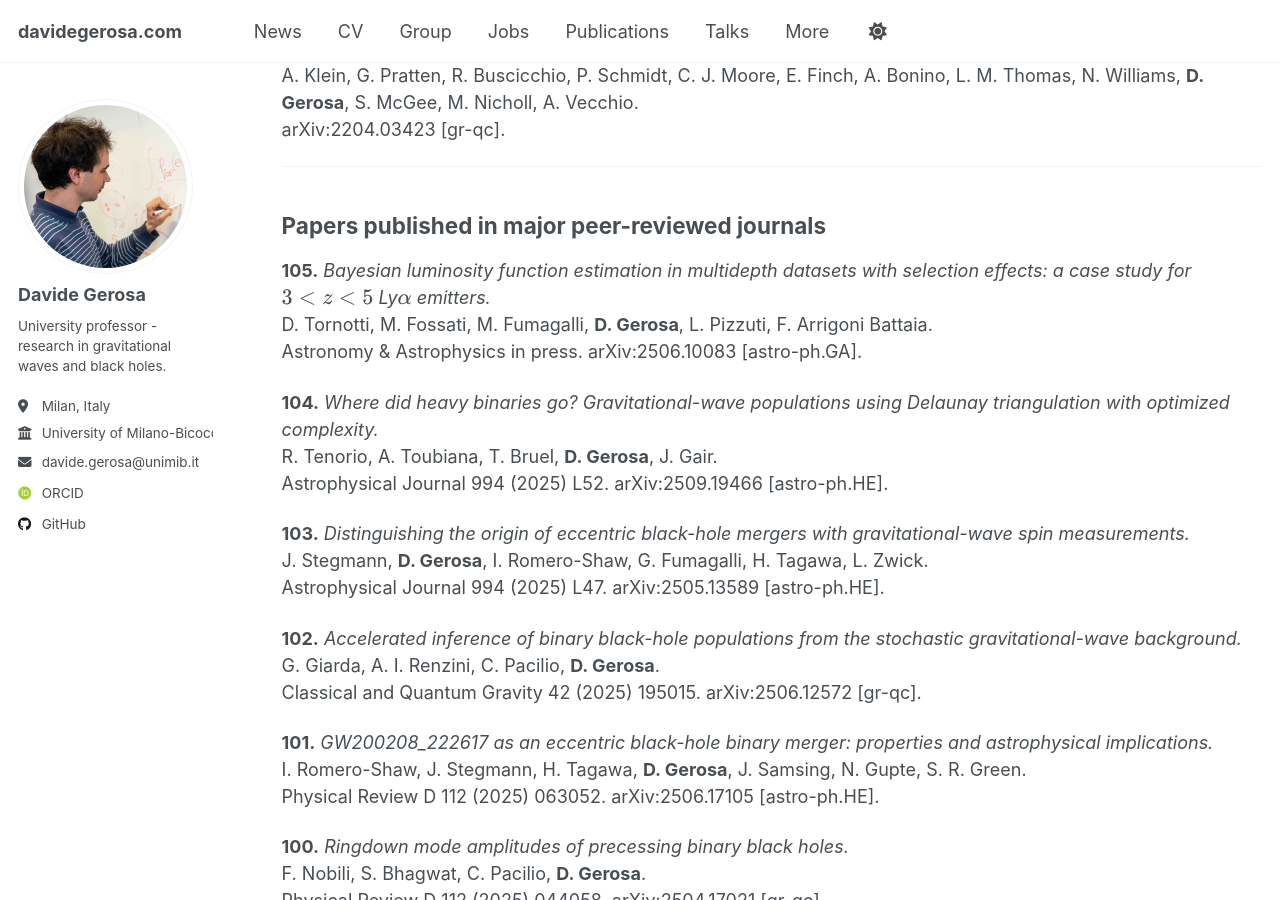
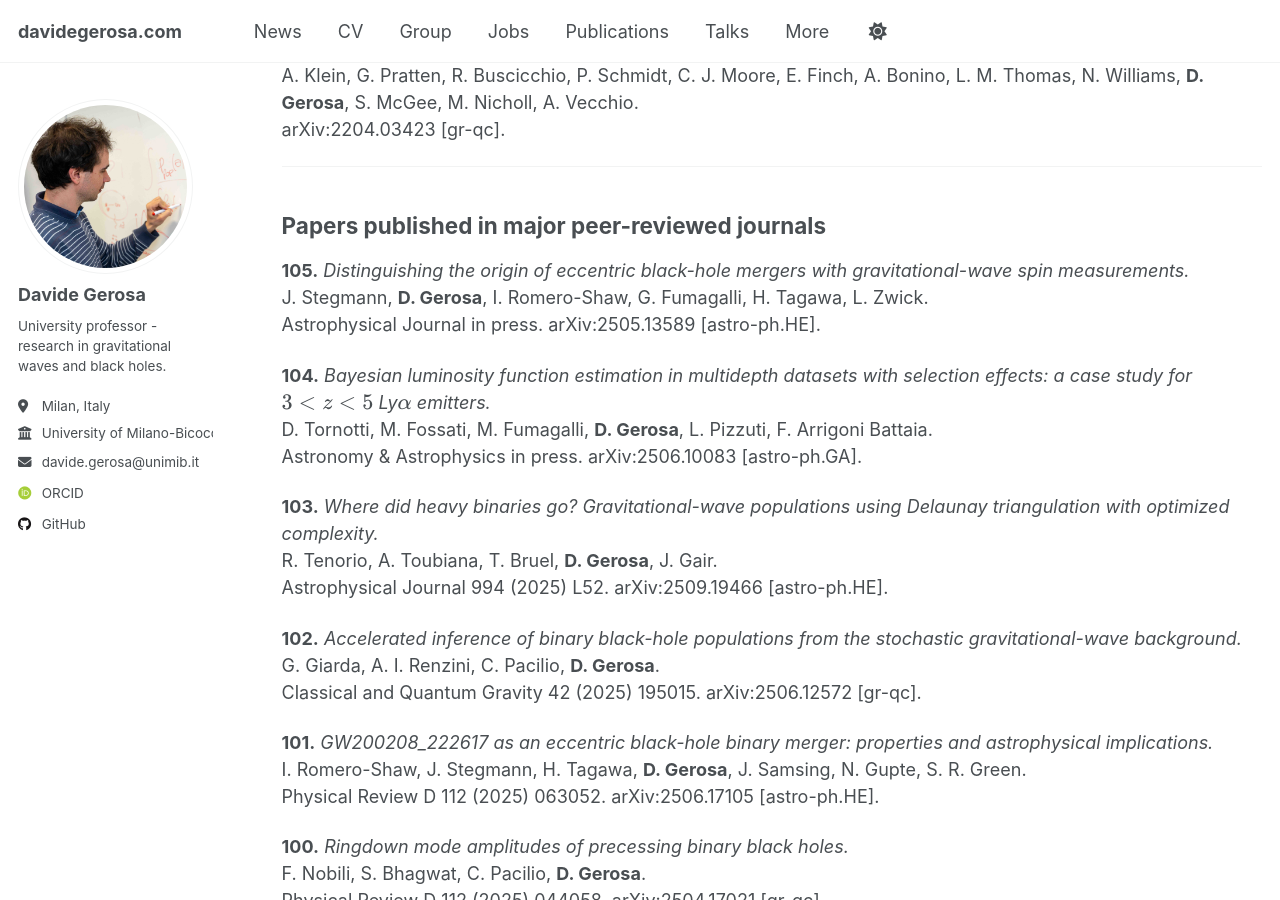
Before and after one commit to dgerosa/website, a Jekyll site: the page built from _pages/publications.md, in a window 1280 px wide and 900 px high, scrolled down 1443 px. Built offline with Jekyll 4.4.1, drawn with Linux system fonts in a browser that asks for light colours; some web fonts are replaced; some of the changed text lies outside the part shown.

Commit message:
Website update from workflow

```diff
--- a/_pages/_publications.md
+++ b/_pages/_publications.md
@@ -59,19 +59,19 @@ A. Klein, G. Pratten, R. Buscicchio, P. Schmidt, C. J. Moore, E. Finch, A. Bonin
 ## Papers published in major peer-reviewed journals
 
 **105.**
+*Distinguishing the origin of eccentric black-hole mergers with gravitational-wave spin measurements.*\
+J. Stegmann, **D. Gerosa**, I. Romero-Shaw, G. Fumagalli, H. Tagawa, L. Zwick.\
+Astrophysical Journal in press. <a href="https://arxiv.org/abs/2505.13589" style="color: inherit; text-decoration: none;">arXiv:2505.13589 [astro-ph.HE]</a>.
+
+**104.**
 *Bayesian luminosity function estimation in multidepth datasets with selection effects: a case study for $$3<z<5$$ Ly$$\alpha$$ emitters.*\
 D. Tornotti, M. Fossati, M. Fumagalli, **D. Gerosa**, L. Pizzuti, F. Arrigoni Battaia.\
 Astronomy & Astrophysics in press. <a href="https://arxiv.org/abs/2506.10083" style="color: inherit; text-decoration: none;">arXiv:2506.10083 [astro-ph.GA]</a>.
 
-**104.**
+**103.**
 *Where did heavy binaries go? Gravitational-wave populations using Delaunay triangulation with optimized complexity.*\
 R. Tenorio, A. Toubiana, T. Bruel, **D. Gerosa**, J. Gair.\
 <a href="https://iopscience.iop.org/article/10.3847/2041-8213/ae1cbd" style="color: inherit; text-decoration: none;">Astrophysical Journal 994 (2025) L52</a>. <a href="https://arxiv.org/abs/2509.19466" style="color: inherit; text-decoration: none;">arXiv:2509.19466 [astro-ph.HE]</a>.
-
-**103.**
-*Distinguishing the origin of eccentric black-hole mergers with gravitational-wave spin measurements.*\
-J. Stegmann, **D. Gerosa**, I. Romero-Shaw, G. Fumagalli, H. Tagawa, L. Zwick.\
-<a href="https://iopscience.iop.org/article/10.3847/2041-8213/ae1d66" style="color: inherit; text-decoration: none;">Astrophysical Journal 994 (2025) L47</a>. <a href="https://arxiv.org/abs/2505.13589" style="color: inherit; text-decoration: none;">arXiv:2505.13589 [astro-ph.HE]</a>.
 
 **102.**
 *Accelerated inference of binary black-hole populations from the stochastic gravitational-wave background.*\
```
Also changed, not shown: other parts of _pages/_publications.md (+1 -1 lines), _pages/_citations.md (+5 -5 lines), _pages/_group.md (+2 -3 lines), _pages/_talks.md (+1 -1 lines).
